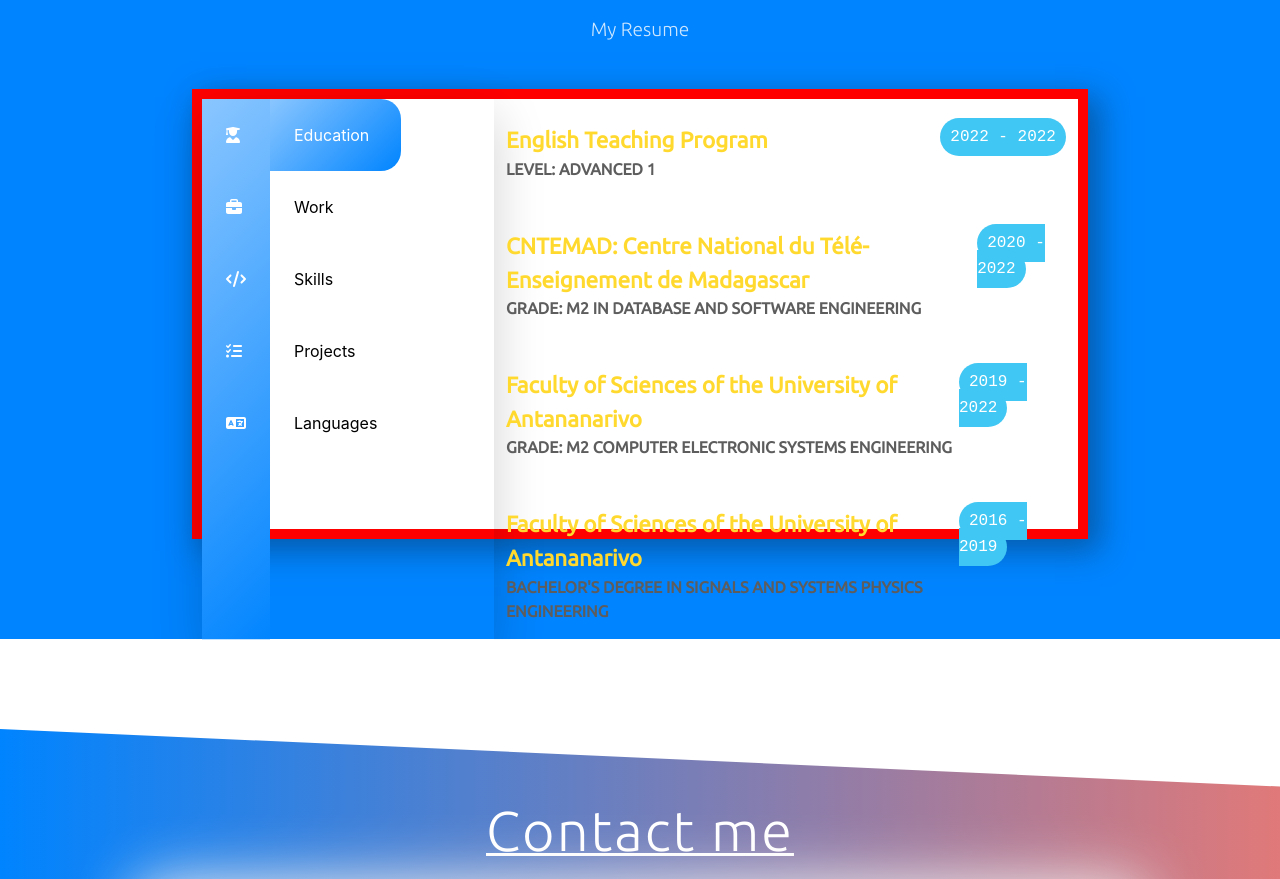
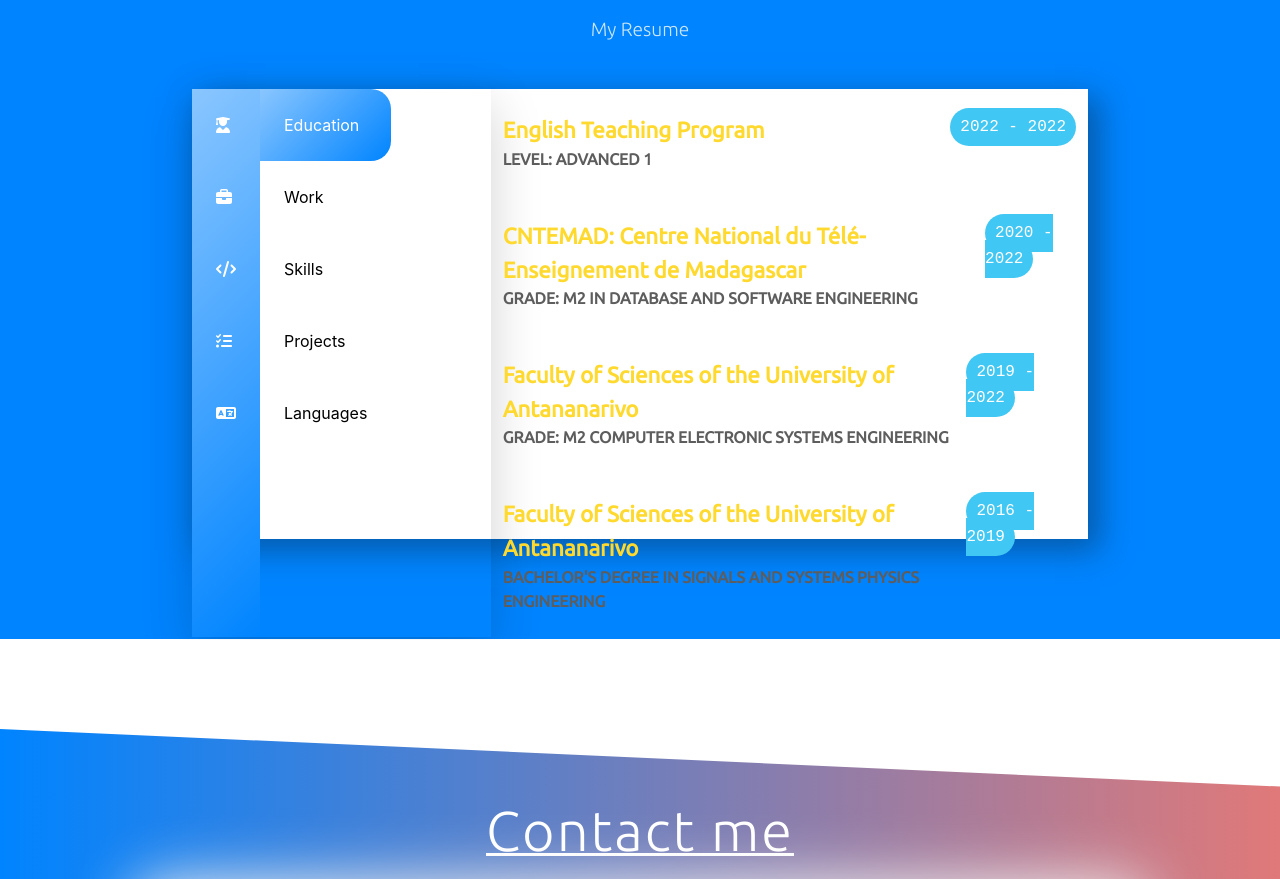
Before and after one commit to marinasy-marti/reactportfolio, a React (Create React App) app: page / in a window 1280 px wide. Shown: the part 1998-2877 px from the top of the page. Built offline with nearby package versions, Linux system fonts and the light colour scheme.

Commit message:
remove resume border

```diff
--- a/src/personalisation/styles/Resume.css
+++ b/src/personalisation/styles/Resume.css
@@ -46,8 +46,6 @@
     margin-inline: auto;
     width:70%;
     height:450px;
-
-    border: 10px solid red;
 }
 
 @media all and (max-width: 786px){
```
